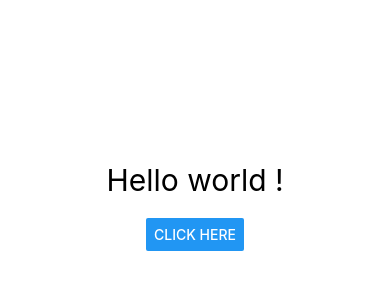
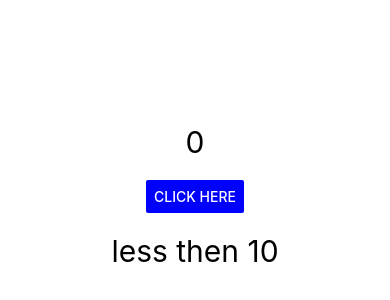
Before and after one commit to AyedNejmeddine/react-native-basics, a React Native app: screen / in a window 390 px wide. Shown: the part 226-526 px from the top of the page. Built offline with nearby package versions, Linux system fonts and the light colour scheme.

Commit message:
add state

```diff
--- a/App.js
+++ b/App.js
@@ -1,26 +1,22 @@
-/**
- * Sample React Native App
- * https://github.com/facebook/react-native
- *
- * @format
- * @flow strict-local
- */
-
-import React from 'react';
+import React, {useState} from 'react';
 import {View, Text, StyleSheet, Button, Linking} from 'react-native';
 
 const App = () => {
+  const [count, setCount] = useState(0);
+  const [param, setParam] = useState({title: 'less then 10', style: '#0000ff'});
+
+  const onClickButton = () => {
+    setCount(count + 1);
+    if (count >= 5) {
+      setParam({title: 'more then 10', style: '#ff0000'});
+    }
+  };
+
   return (
     <View style={styles.body}>
-      <Text style={styles.text}>Hello world !</Text>
-      <Button
-        title="click here"
-        onPress={() => {
-          Linking.openURL(
-            'https://github.com/AyedNejmeddine/react-native-basics',
-          );
-        }}
-      />
+      <Text style={styles.text}>{count}</Text>
+      <Button color={param.style} title="click here" onPress={onClickButton} />
+      <Text style={styles.text}>{param.title}</Text>
     </View>
   );
 };
```
